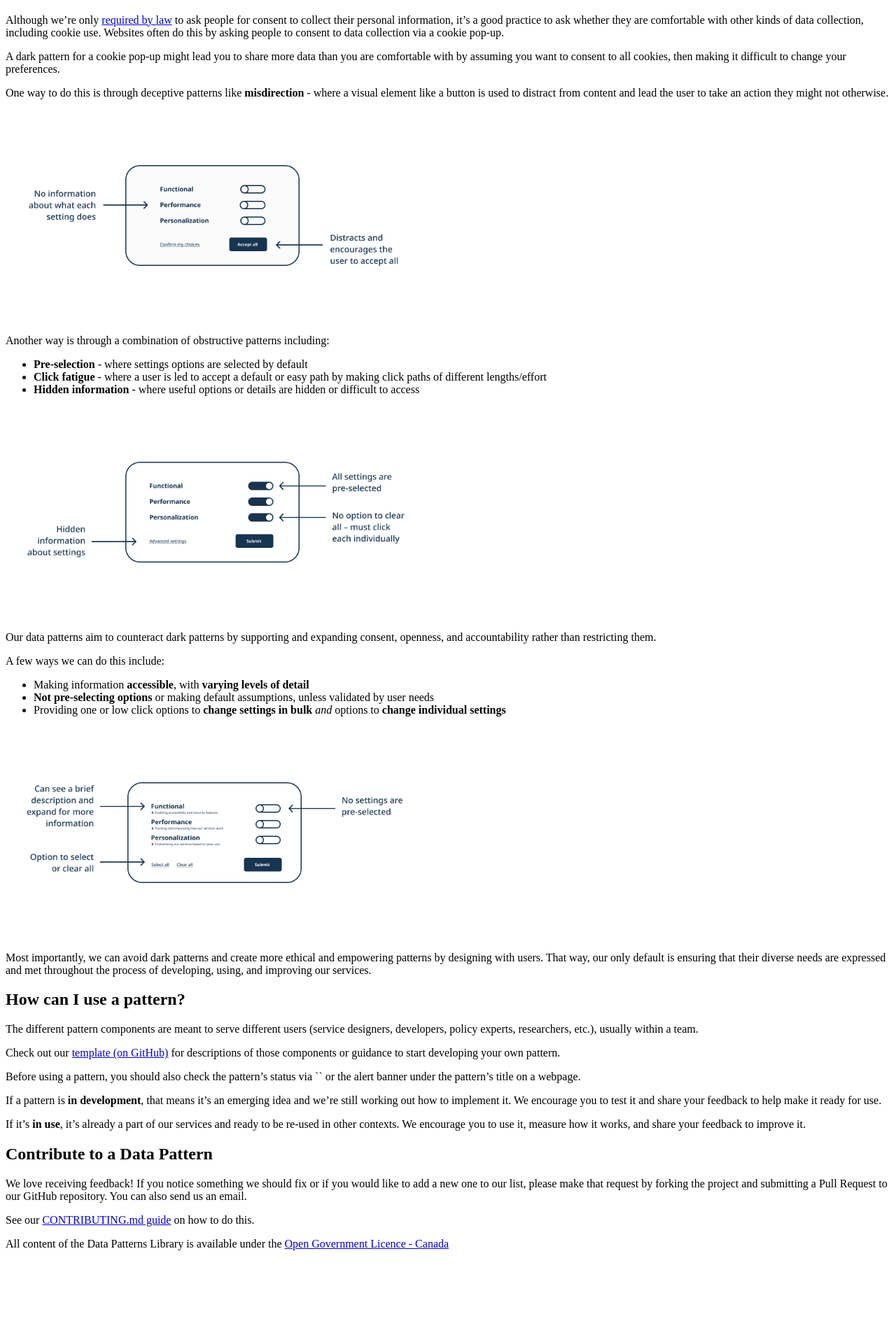
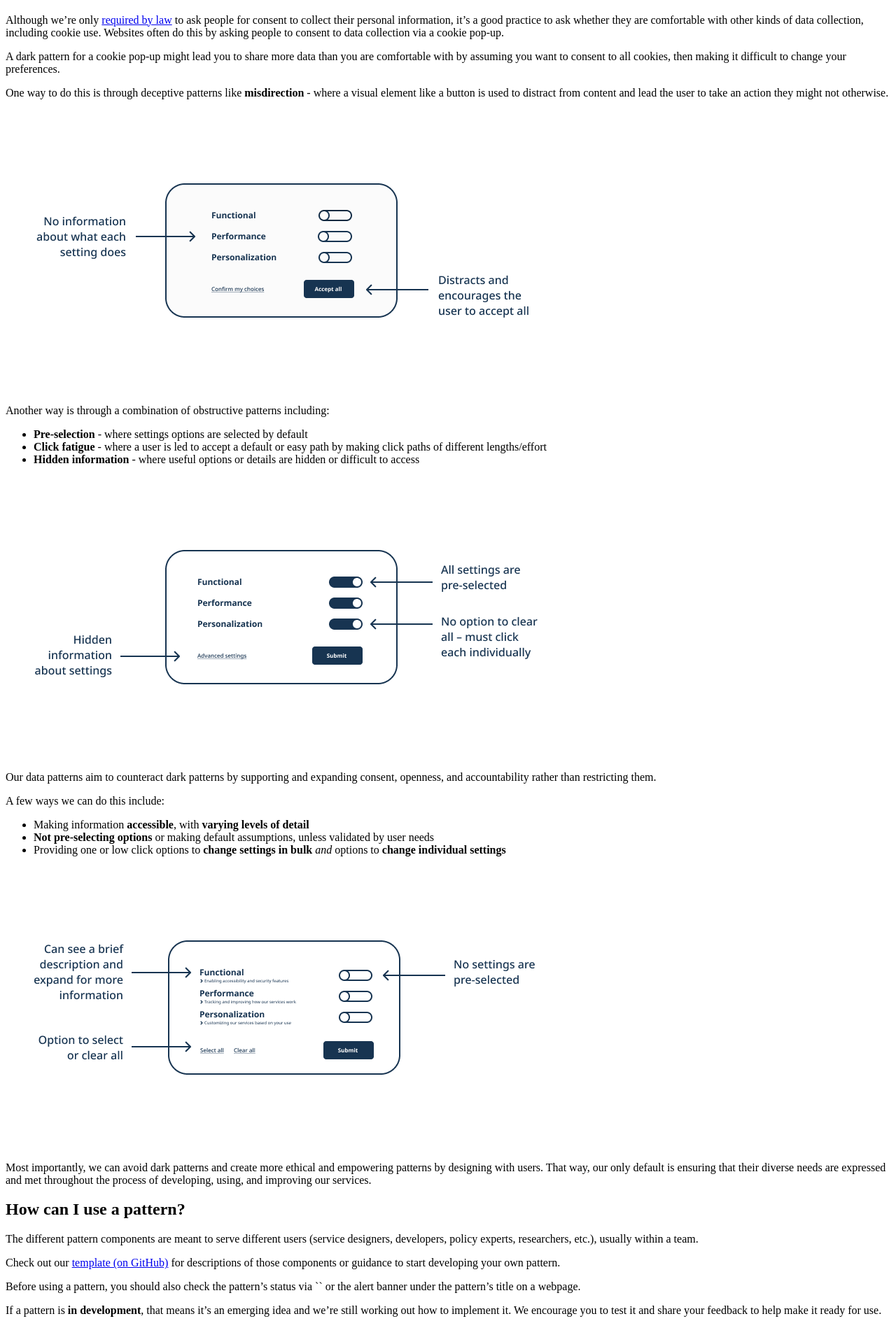
Before and after one commit to DTS-STN/Data-Patterns, a Jekyll site: the page built from about.md, in a window 1280 px wide. Shown: the part 766-2664 px from the top of the page at 70% size. Built offline with Jekyll 4.4.1, drawn with Linux system fonts in a browser that asks for light colours; comment, search, counter and statistics services are not loaded; before the commit the page ends 2569 px from its top, so only the background shows below that.

Commit message:
use wet class for responsive images

```diff
--- a/about.md
+++ b/about.md
@@ -45,7 +45,7 @@ A dark pattern for a cookie pop-up might lead you to share more data than you ar
 
 One way to do this is through deceptive patterns like **misdirection** - where a visual element like a button is used to distract from content and lead the user to take an action they might not otherwise.
 
-<img width="600" height="300" src="assets/images/misdirection.png" alt="Cookie pop-up box featuring three settings and sliding toggle buttons for each, set to off. There is no information about what each setting does. An &quot;Accept all&quot; button in the bottom right corner distracts the user and encourages them to accept all the settings.">
+<img class="img-responsive" src="assets/images/misdirection.png" alt="Cookie pop-up box featuring three settings and sliding toggle buttons for each, set to off. There is no information about what each setting does. An &quot;Accept all&quot; button in the bottom right corner distracts the user and encourages them to accept all the settings.">
 
 Another way is through a combination of obstructive patterns including:
 
@@ -53,7 +53,7 @@ Another way is through a combination of obstructive patterns including:
 * **Click fatigue** - where a user is led to accept a default or easy path by making click paths of different lengths/effort
 * **Hidden information** - where useful options or details are hidden or difficult to access
 
-<img width="600" height="300" src="assets/images/preselection.png" alt="Cookie pop-up box featuring three settings and sliding toggle buttons for each, set to on. Since all settings are pre-selected and there is no option to clear all, the user must click each toggle individually to adjust their settings. Information about the settings is hidden via an &quot;Advanced settings&quot; link. A &quot;Submit&quot; button lets the user confirm their choices.">
+<img class="img-responsive" src="assets/images/preselection.png" alt="Cookie pop-up box featuring three settings and sliding toggle buttons for each, set to on. Since all settings are pre-selected and there is no option to clear all, the user must click each toggle individually to adjust their settings. Information about the settings is hidden via an &quot;Advanced settings&quot; link. A &quot;Submit&quot; button lets the user confirm their choices.">
 
 Our data patterns aim to counteract dark patterns by supporting and expanding consent, openness, and accountability rather than restricting them.
 
@@ -63,7 +63,7 @@ A few ways we can do this include:
 * **Not pre-selecting options** or making default assumptions, unless validated by user needs
 * Providing one or low click options to **change settings in bulk** _and_ options to **change individual settings**
 
-<img width="600" height="300" src="assets/images/options.png" alt="Cookie pop-up box featuring three settings and sliding toggle buttons for each, set to off. There is a brief description under each setting that can be expanded for more information. Two links allow the user to &quot;Select all&quot; or &quot;Clear all&quot; toggles. A &quot;Submit&quot; button lets the user confirm their choices.">
+<img class="img-responsive" src="assets/images/options.png" alt="Cookie pop-up box featuring three settings and sliding toggle buttons for each, set to off. There is a brief description under each setting that can be expanded for more information. Two links allow the user to &quot;Select all&quot; or &quot;Clear all&quot; toggles. A &quot;Submit&quot; button lets the user confirm their choices.">
 
 Most importantly, we can avoid dark patterns and create more ethical and empowering patterns by designing with users.
 That way, our only default is ensuring that their diverse needs are expressed and met throughout the process of developing, using, and improving our services.
```
Also changed, not shown: about-fr.md (+3 -3 lines).
